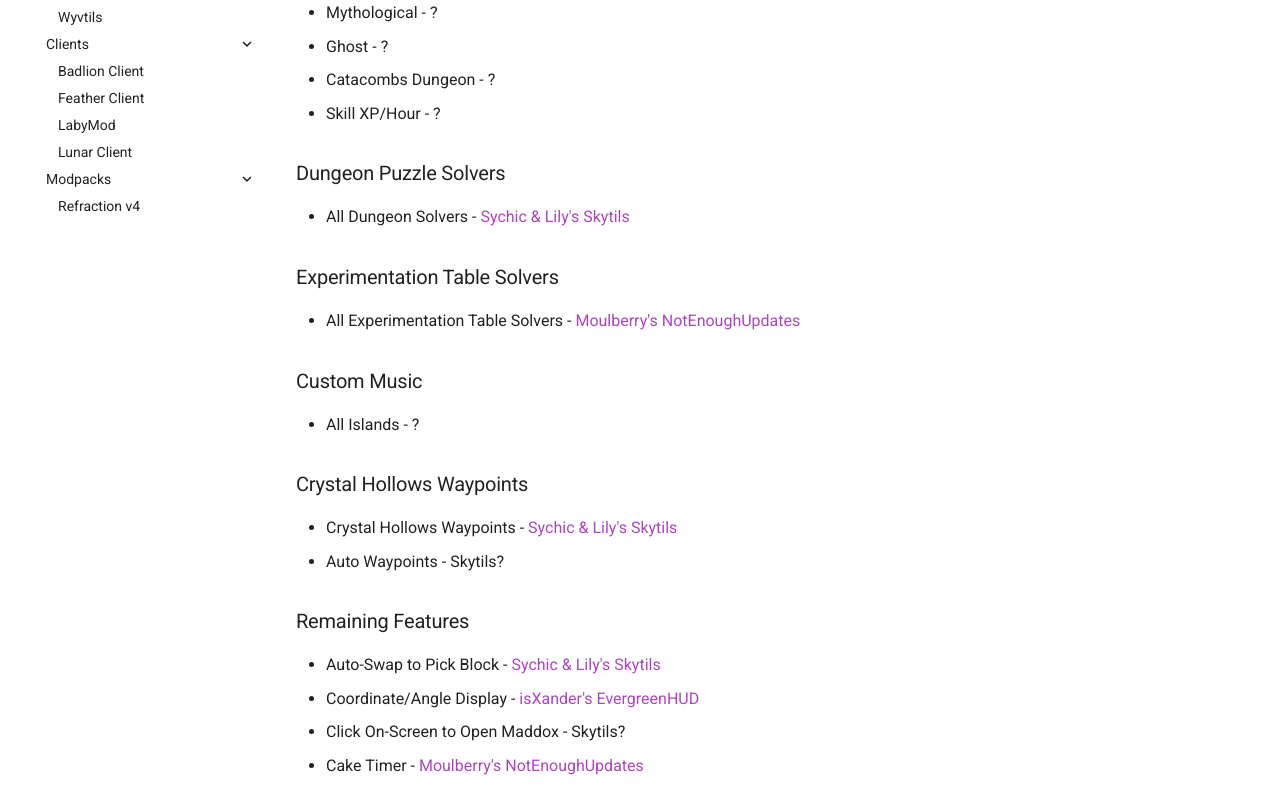
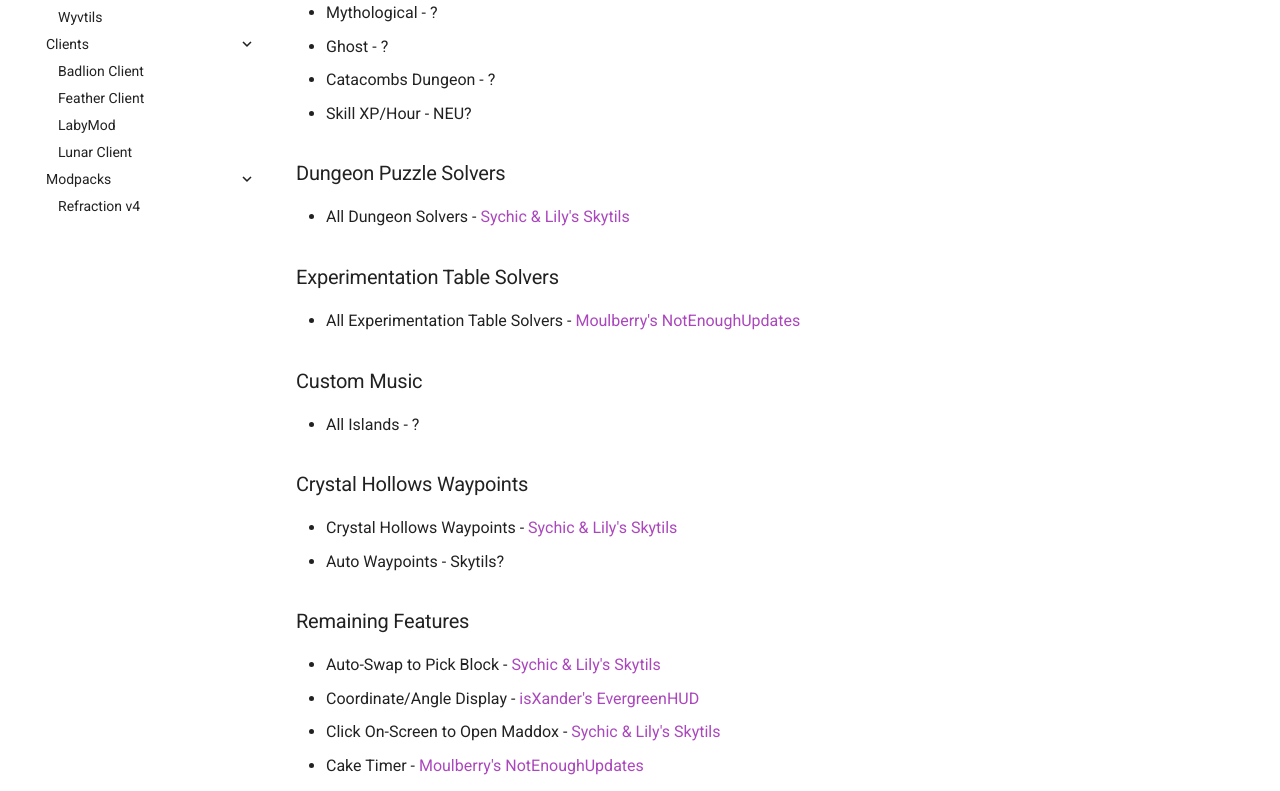
Before and after one commit to MicrocontrollersDev/Alternatives, an MkDocs documentation site: the page built from docs/1.8.9/dsm.md, in a window 1280 px wide and 1400 px high. Shown: the part 600-1391 px from the top of the window. Built offline with MkDocs 1.6.1 and Material for MkDocs 9.7.7, drawn with Linux system fonts in a browser that asks for light colours; comment, search, counter and statistics services are not loaded.

Commit message:
DSM - Added mods

```diff
--- a/docs/1.8.9/dsm.md
+++ b/docs/1.8.9/dsm.md
@@ -18,7 +18,7 @@
 * Mythological - ?
 * Ghost - ?
 * Catacombs Dungeon - ?
-* Skill XP/Hour - ?
+* Skill XP/Hour - NEU?
 
 ### Dungeon Puzzle Solvers
 
@@ -41,7 +41,7 @@
 
 * Auto-Swap to Pick Block - [Sychic & Lily's Skytils](https://github.com/Skytils/SkytilsMod/releases/latest)
 * Coordinate/Angle Display - [isXander's EvergreenHUD](https://modrinth.com/mod/evergreenhud/versions)
-* Click On-Screen to Open Maddox - Skytils?
+* Click On-Screen to Open Maddox - [Sychic & Lily's Skytils](https://github.com/Skytils/SkytilsMod/releases/latest)
 * Cake Timer - [Moulberry's NotEnoughUpdates](https://github.com/Moulberry/NotEnoughUpdates/releases/latest)
 * Display Progress to Skill Level 50 - NEU?
 * Count Total 20% Drops - ?
```
